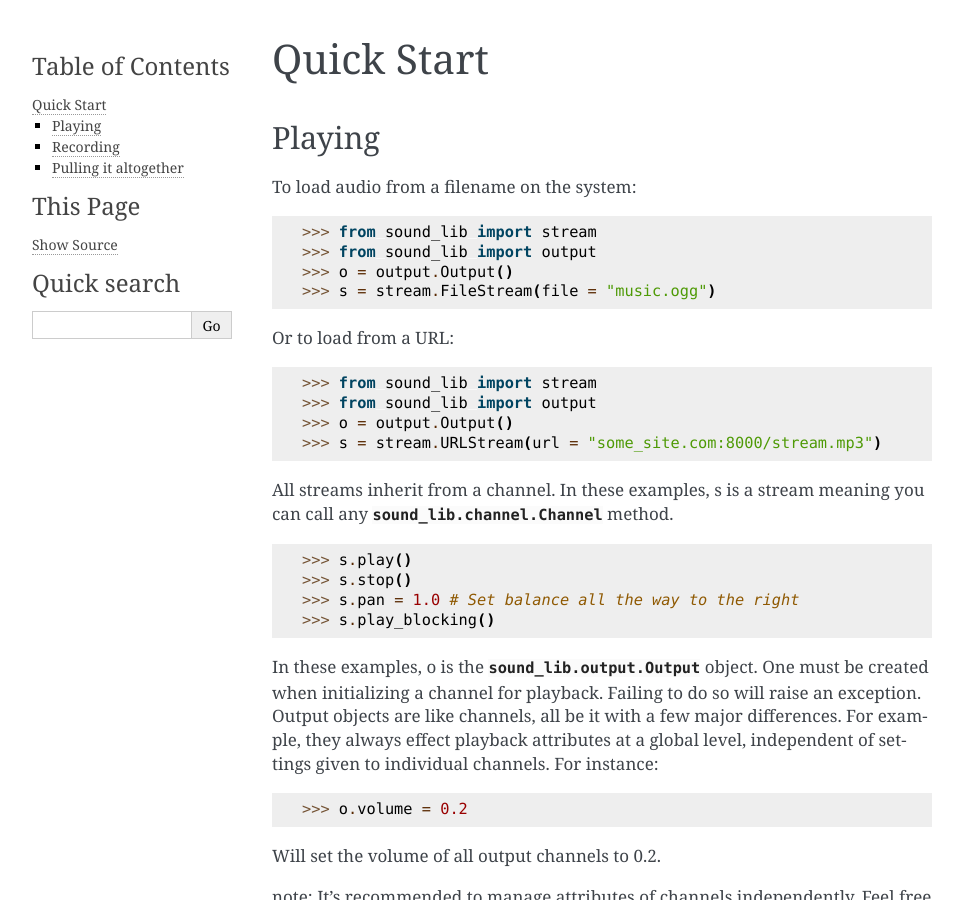
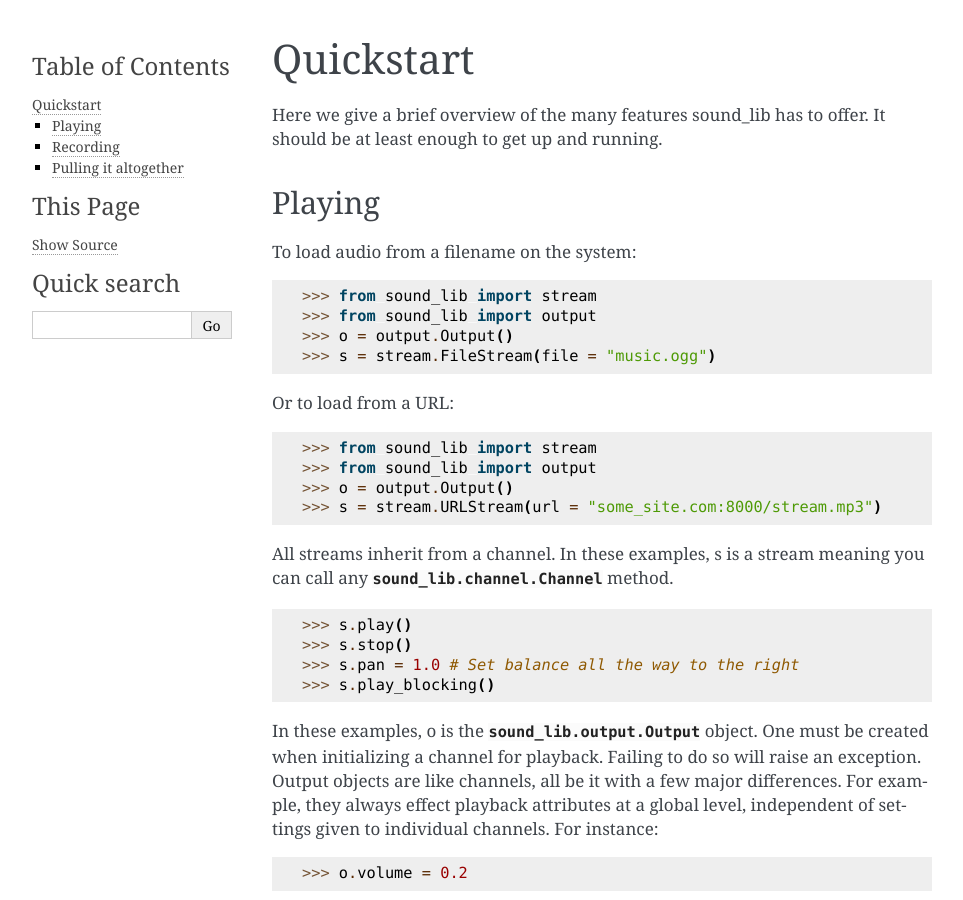
Before and after one commit to accessibleapps/sound_lib, a Sphinx documentation site: the page built from docs/quickstart.rst, in a window 1280 px wide and 900 px high. Shown: the whole window, without its empty margins (148-1111 px from the left). Built offline with Sphinx 7.4.7, drawn with Linux system fonts in a browser that asks for light colours.

Commit message:
Quickstart improvements

```diff
--- a/docs/quickstart.rst
+++ b/docs/quickstart.rst
@@ -1,5 +1,8 @@
-Quick Start
+Quickstart
 ===========
+
+Here we give a brief overview of the many features sound_lib has to offer.
+It should be at least enough to get up and running.
 
 Playing
 -------
```
